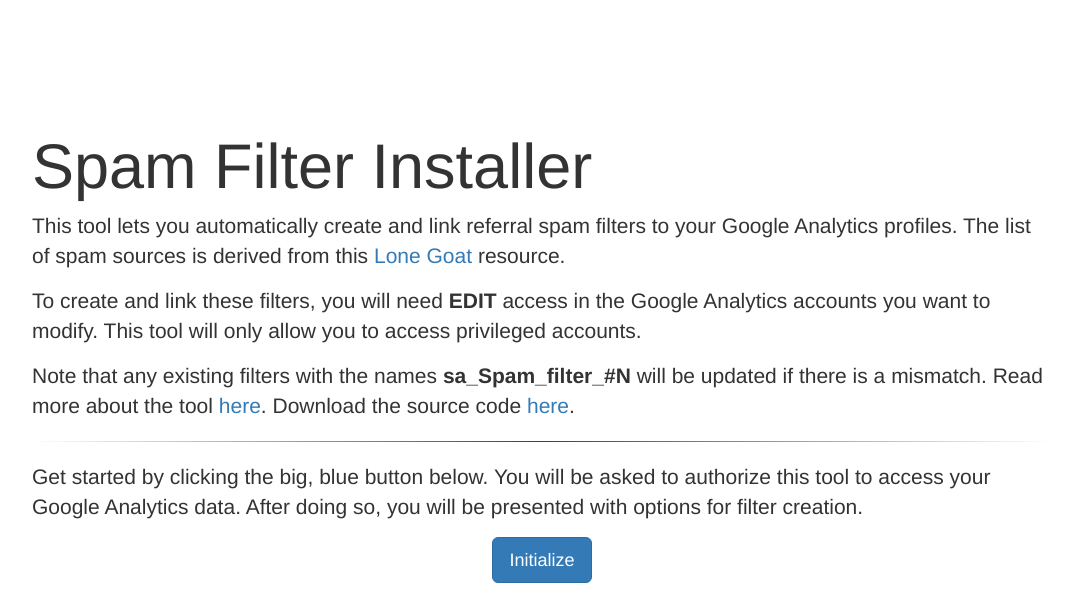
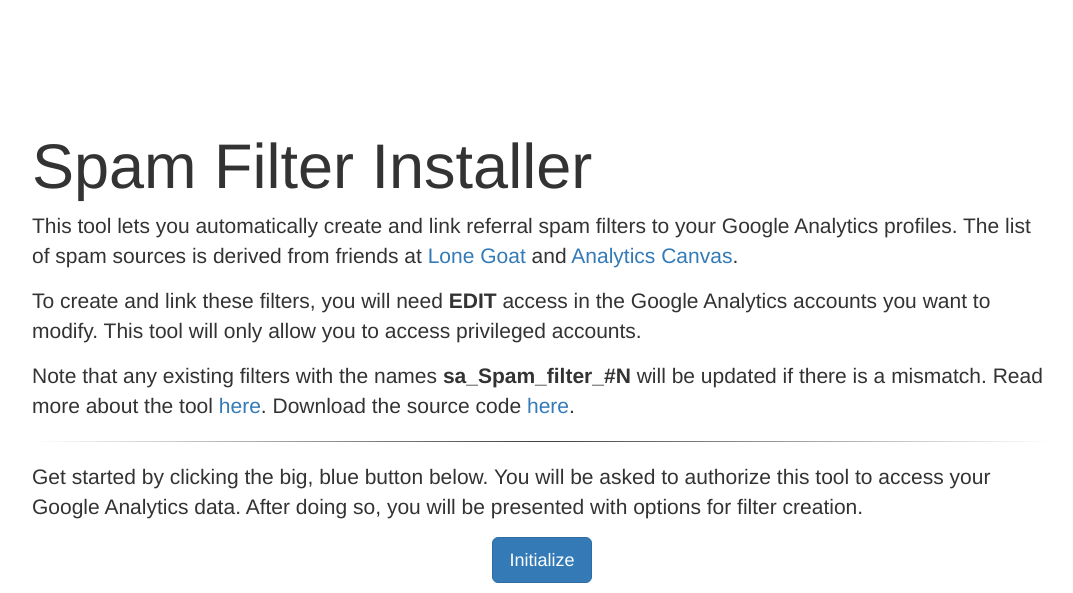
Before and after one commit to sahava/spam-filter-tool, a plain HTML site: page index.html in a window 1280 px wide. Shown: the top 593 px of the page, without its empty margins (98-1171 px from the left). Drawn offline with nearby package versions, Linux system fonts and the light colour scheme.

Commit message:
Changed wording of index and spam filter.js

```diff
--- a/index.html
+++ b/index.html
@@ -9,7 +9,7 @@
 <div class="container">
   <div class="jumbotron coverbox clearfix">
     <h1>Spam Filter Installer</h1>
-    <p>This tool lets you automatically create and link referral spam filters to your Google Analytics profiles. The list of spam sources is derived from this <a href="http://lonegoatuk.tumblr.com/post/107307494431/google-analytics-referral-spambot-list">Lone Goat</a> resource.</p>
+    <p>This tool lets you automatically create and link referral spam filters to your Google Analytics profiles. The list of spam sources is derived from friends at <a href="http://lonegoatuk.tumblr.com/post/107307494431/google-analytics-referral-spambot-list">Lone Goat</a> and <a href="http://www.analyticscanvas.com/">Analytics Canvas</a>.</p>
     <p>To create and link these filters, you will need <strong>EDIT</strong> access in the Google Analytics accounts you want to modify. This tool will only allow you to access privileged accounts.</p>
     <p>Note that any existing filters with the names <strong>sa_Spam_filter_#N</strong> will be updated if there is a mismatch. Read more about the tool <a href="http://www.simoahava.com/analytics/spam-filter-insertion-tool/">here</a>. Download the source code <a href="https://github.com/sahava/spam-filter-tool">here</a>.</p>
     <hr class="separator">
--- a/js/spamfilter.js
+++ b/js/spamfilter.js
@@ -7,8 +7,6 @@
 ***/
 var spamFilter = (function () {
   // Filters is an Array of spam hosts. Each string must be less than 255 characters.
-  // Use the Loan Goat resource to get the strings:
-  // http://lonegoatuk.tumblr.com/post/107307494431/google-analytics-referral-spambot-list
   var filters = [
     '0n-line.tv|100dollars-seo.com|12masterov.com|1pamm.ru|4webmasters.org|5forex.ru|76brighton.com|7makemoneyonline.com|7zap.com|abovetherivernc.com|acads.net|acunetix-referrer.com|adcash.com|adelly.bg|adspart.com|adventureparkcostarica.com|adviceforum.info',
     'advokateg.ru|affordablewebsitesandmobileapps.com|afora.ru|akuhni.by|alessandraleone.com|aliexpress.com|allknow.info|allnews.md|allwomen.info|alpharma.net|altermix.ua|amanda-porn.ga|amt-k.ru|anal-acrobats.hol.es|anapa-inns.ru|android-style.com',
```
